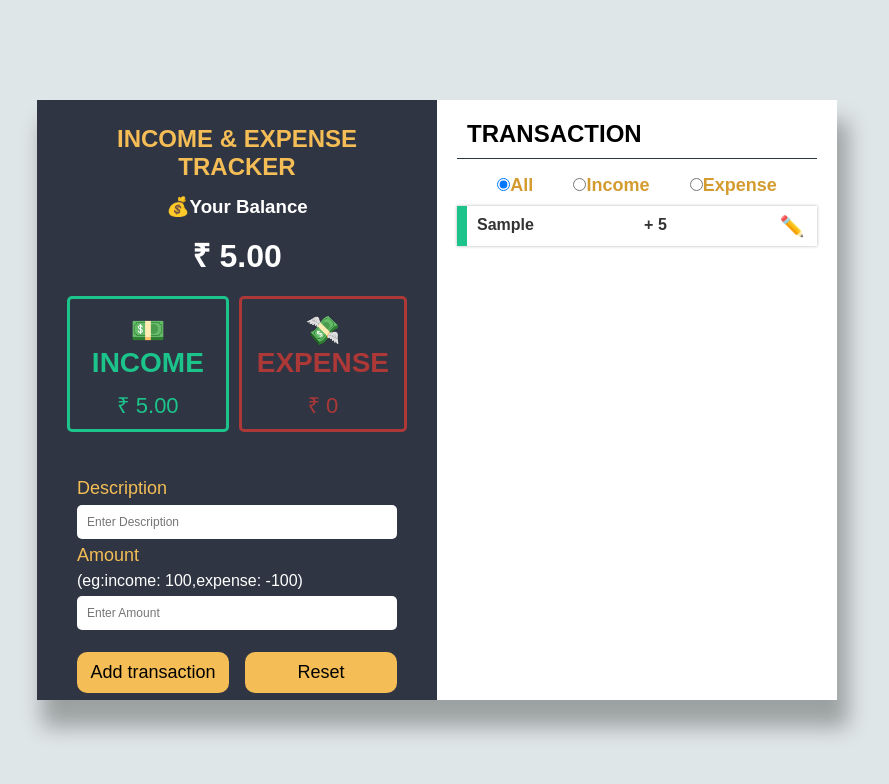
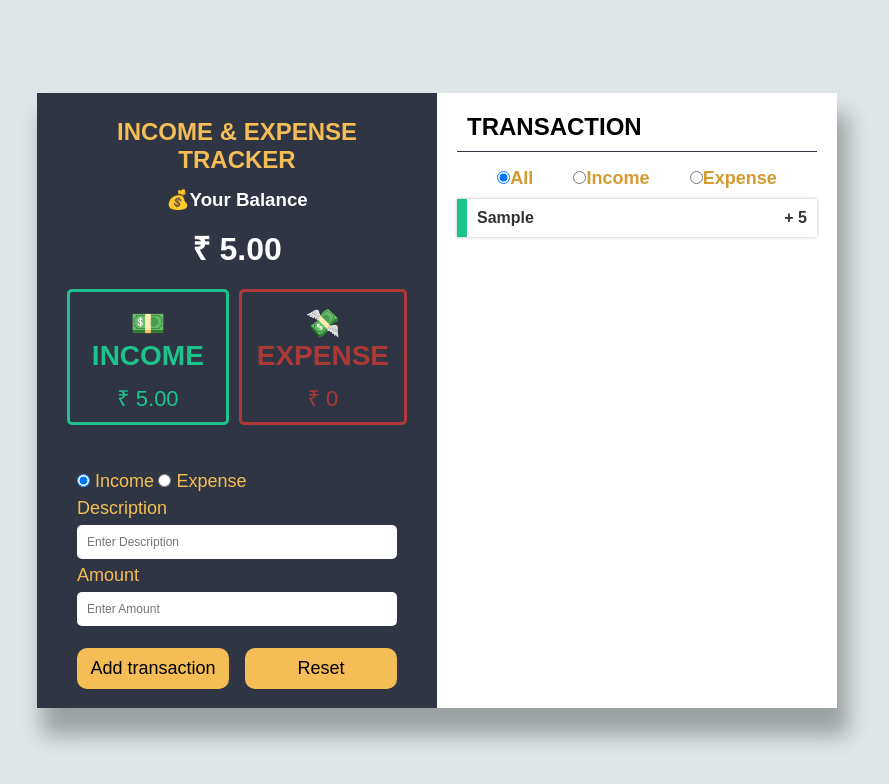
Before and after one commit to hashika-m/Income-Expense-Tracker, a plain HTML site: page index.html in a window 1280 px wide. Both pictures are taken after typing "Sample", "5" into the empty fields and a click on the button "Add transaction". Shown: the whole page, without its empty margins (203-1092 px from the left). Drawn offline with Linux system fonts and the light colour scheme.

Commit message:
Add files via upload

```diff
--- a/index.html
+++ b/index.html
@@ -25,13 +25,13 @@
 
             </div>
             <form  action="#" id="form">
-                <!-- <div class="type-selection">
-                    <input type="radio" name="type" value="income" id="inc" checked> Income
-                    <input type="radio" name="type" value="expense" id="exp"> Expense
-                </div> -->
+                <div class="radio-group">
+                 <label><input type="radio" name="type" id="inc-type" value="income" checked /> Income</label>
+                  <label><input type="radio" name="type" id="exp-type" value="expense" /> Expense</label>
+               </div>
                     <label for="desc">Description</label>
                     <input type="text" name="desc" id="desc" placeholder="Enter Description" >
-                    <label for="amount">Amount</label>(eg:income: 100,expense: -100)
+                    <label for="amount">Amount</label>
                     <input type="number" name="amount" id="amount" placeholder="Enter Amount" >
                     <div class="buttons">
                         <button class="Submit-btn"   type="submit">Add transaction</button>
--- a/script.js
+++ b/script.js
@@ -38,7 +38,6 @@ function loadTransactionDetails(transaction){
     item.innerHTML =`
      ${transaction.description}
      <span>${sign} ${Math.abs(transaction.amount)}</span>
-     <button class="btn-edit">✏️</button>
      <button class="btn-del" onclick='removeTrans(${transaction.id})'>x</button>
     `
     transcationList.appendChild(item)
@@ -88,29 +87,38 @@ function updateAmount(){
 // read: clear the pg when loaded and read the dummy data--> store in transactionList varaiable
 function config(){
     transcationList.innerHTML=''
-    transactions.forEach(loadTransactionDetails)  // items in transaction will itterated and added into loadtransactiondetail
+    transactions.forEach(loadTransactionDetails)  // items in transaction will itterated and added into loadtransaction detail
    //   calling updateAmount() to get updated whenever the pg gets loaded
     updateAmount()
 }
 
-function addTransaction(e){
-    e.preventDefault()  //the e is represent the event after entering the inputs and submitting the form, will make the value to visible in link. So this e.preventDefault() helps not to visible the inputs in link, given by user
-    if(description.value.trim()==''||amount.value.trim()==''){
-        alert('Please enter the description and amount to proceed further!!')  //checksfor input field and gives a alert
-    }
-    else{
-        const transaction = {                  //the given input description &amount is stored with the given id in transaction varialbe
-            id:uniqueId(),                     //creating uniqueId() to give id values
-            description:description.value,
-            amount:+amount.value
-        }
-        transactions.push(transaction)         // transaction variable with input details is added intothe transactions[] created
-        loadTransactionDetails(transaction)    // transaction variable containing new-added items is loaded into loadTransactionDetail() to display in viewport
-        description.value='';                  // after displaying the description and amount input fields is set to emput(reset)
-        amount.value='';
-        updateAmount()                         //based on inputs the amount of the balance, income, expense is updated
-        updateLocalStorage()                   //to upadte localstorage while adding transaction
-    }
+// Add new transaction (income/expense chosen by radio)
+function addTransaction(e) {
+  e.preventDefault();
+
+  const selectedType = document.querySelector('input[name="type"]:checked').value;
+
+  if (description.value.trim() === '' || amount.value.trim() === '') {
+    alert('Please enter both description and amount!');
+    return;
+  }
+
+  let amtValue = +amount.value;
+  if (selectedType === 'expense') amtValue = -Math.abs(amtValue); // negative for expense
+
+  const transaction = {
+    id: uniqueId(),
+    description: description.value,
+    amount: amtValue,
+  };
+
+  transactions.push(transaction);
+  updateLocalStorage();
+  loadTransactionDetails(transaction);
+  updateAmount();
+
+  description.value = '';
+  amount.value = '';
 }
 
 
@@ -119,17 +127,13 @@ function addTransaction(e){
     return Math.floor(Math.random()*100)
  }
 
-
-
-
-
-
+//Reset function
  function resetTransaction(){
     transactions=[]
     balance.textContent='0.00'
     incomeAmount.textContent='0.00'
     expenseAmount.textContent='0.00'
-
+    localStorage.removeItem('trans');
 
     config()
  }
--- a/style.css
+++ b/style.css
@@ -13,7 +13,7 @@ body{
 }
 .container{
     width: 800px;
-    height: 600px;
+    height: 615px;
     background-color: white;
     box-shadow: 8px 24px 20px 3px rgba(0,0,0,0.3);
     display: flex;
```
